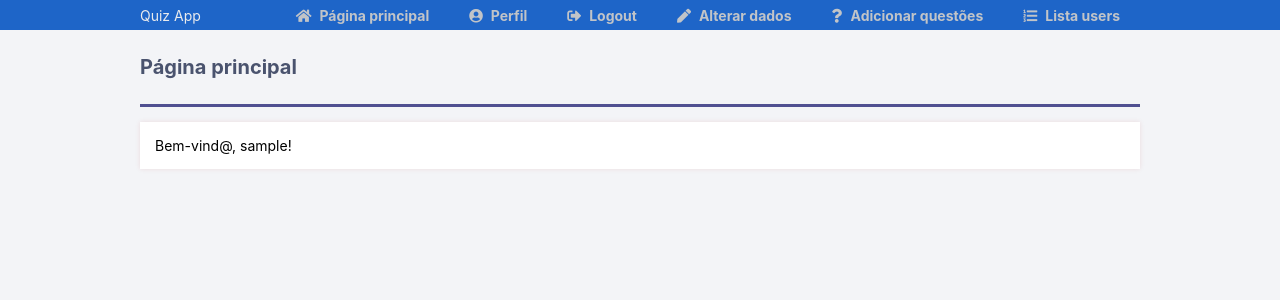
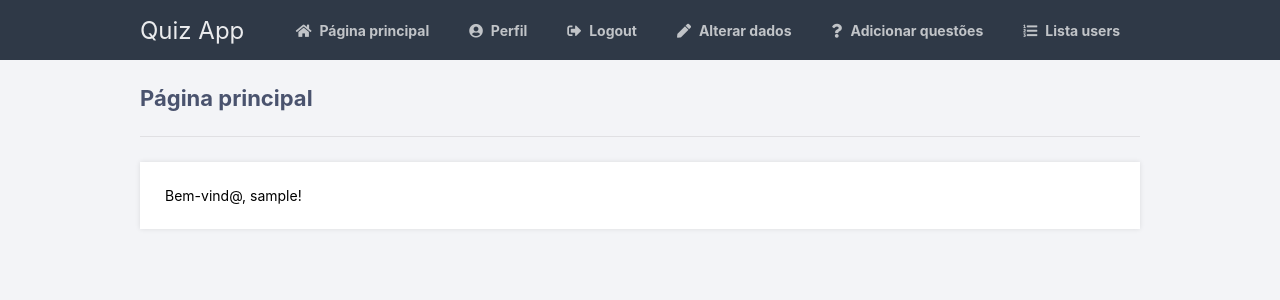
Before and after one commit to lijealso/projeto, a Flask app: page /home in a window 1280 px wide. Shown: the top 300 px of the page. Run offline with Flask 2, Linux system fonts and the light colour scheme; the visitor is signed in with stand-in values (Sample User, id 1); some libraries are stand-ins or nearby versions.

Commit message:
format forms, add calendar, etc

```diff
--- a/static/style.css
+++ b/static/style.css
@@ -15,7 +15,7 @@ body {
 .register,
 .addquestions,
 .addanswers {
-    width: 450px;
+    width: 330px;
     background-color: #ffffff;
     box-shadow: 0 0 9px 0 rgba(0, 0, 0, 0.3);
     margin: 100px auto;
@@ -65,7 +65,7 @@ body {
     display: flex;
     flex-wrap: wrap;
     justify-content: center;
-    padding-top: 20px;
+    padding-top: 10px;
 }
 
 .login form label,
@@ -75,8 +75,8 @@ body {
     display: flex;
     justify-content: center;
     align-items: center;
-    width: 45px;
-    height: 55px;
+    width: 50px;
+    height: 50px;
     background-color: #3274d6;
     color: #d10e0e;
 }
@@ -89,15 +89,15 @@ body {
 .register form input[type="email"],
 .addquestions form input[type="text"],
 .addquestions form input[type="number"],
-.addquestions form input[type="datetime"]
+.addquestions form input[type="datetime-local"],
 .addanswers form input[type="text"],
 .addanswers form input[type="number"],
 .addanswers form input[type="datetime"] {
-    width: 320px;
-    height: 45px;
+    width: 260px;
+    height: 50px;
     border: 3px solid #3274d6;
-    margin-bottom: 20px;
-    padding: 0 15px;
+    margin-bottom: 10px;
+    padding: 15px;
 }
 
 .login form input[type="submit"],
@@ -125,88 +125,76 @@ body {
 
 .navtop {
     background-color: #1e65c8;
-    height: 30px;
+    height: 60px;
     width: 100%;
     border: 0;
 }
 
+.navtop {
+  	background-color: #2f3947;
+  	height: 60px;
+  	width: 100%;
+  	border: 0;
+}
 .navtop div {
   	display: flex;
   	margin: 0 auto;
   	width: 1000px;
   	height: 100%;
 }
-
-.navtop div h1,
-.navtop div a {
-    font-size: 14px;
+.navtop div h1, .navtop div a {
   	display: inline-flex;
   	align-items: center;
 }
-
 .navtop div h1 {
   	flex: 1;
+  	font-size: 24px;
   	padding: 0;
  	margin: 0;
   	color: #eaebed;
   	font-weight: normal;
 }
-
 .navtop div a {
   	padding: 0 20px;
   	text-decoration: none;
   	color: #c1c4c8;
   	font-weight: bold;
 }
-
 .navtop div a i {
   	padding: 2px 8px 0 0;
 }
-
 .navtop div a:hover {
-    color: #db1d7c;
+  	color: #eaebed;
 }
-
 body.loggedin {
   	background-color: #f3f4f7;
 }
-
 .content {
   	width: 1000px;
   	margin: 0 auto;
 }
-
 .content h2 {
   	margin: 0;
   	padding: 25px 0;
-    font-size: 20px;
-    border-bottom: 3px solid #505091;
+  	font-size: 22px;
+  	border-bottom: 1px solid #e0e0e3;
   	color: #4a536e;
 }
-
-.content>p,
-.content>div {
-    box-shadow: 0 0 5px 0 rgba(175, 20, 20, 0.1);
-    margin: 15px 0;
-    padding: 15px;
+.content > p, .content > div {
+  	box-shadow: 0 0 5px 0 rgba(0, 0, 0, 0.1);
+  	margin: 25px 0;
+  	padding: 25px;
 	background-color: #fff;
 }
-
-.content>p table td,
-.content>div table td {
+.content > p table td, .content > div table td {
 	padding: 5px;
 }
-
-.content>p table td:first-child,
-.content>div table td:first-child {
+.content > p table td:first-child, .content > div table td:first-child {
 	font-weight: bold;
 	color: #4a536e;
 	padding-right: 15px;
 }
-
-.content>div p {
-    font-size: 12px;
-    font-weight: bold;
-    padding: 2px;
+.content > div p {
+	padding: 5px;
 	margin: 0 0 10px 0;
 }
```
Lines whose indentation alone changed are shown as unchanged.
